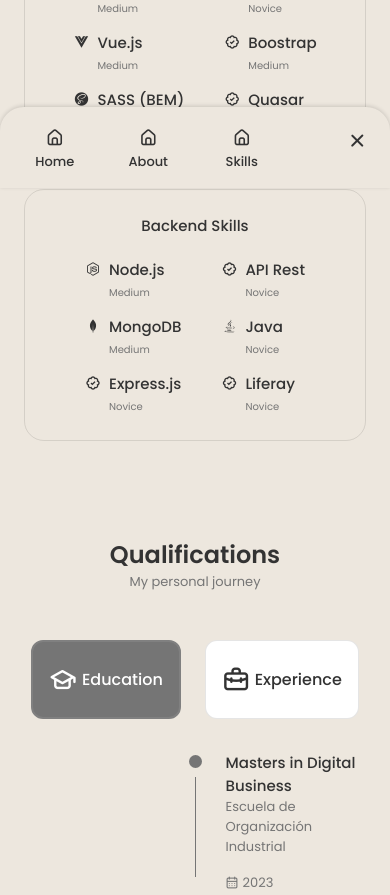
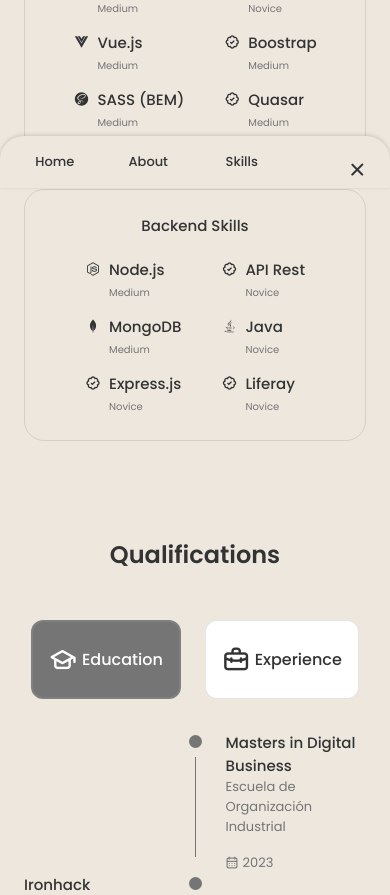
Before and after one commit to miguelow/personal-portfolio, a React (Create React App) app: page / in a window 390 px wide. Shown: the part 1500-2395 px from the top of the page. Built offline with nearby package versions, Linux system fonts and the light colour scheme.

Commit message:
updated header

```diff
--- a/src/components/header/Header.css
+++ b/src/components/header/Header.css
@@ -93,7 +93,6 @@
   }
 
   .nav__close {
-    position: abolute;
     right: 1.3rem;
     bottom: 0.5rem;
     font-size: 1.5rem;
--- a/src/components/header/Header.jsx
+++ b/src/components/header/Header.jsx
@@ -30,7 +30,6 @@
               {headerItems.map((item) => (
                 <li className="nav__item">
                   <a href={item.href} className="nav__link">
-                    <i className="uil uil-estate nav__icon"></i>
                       {item.name}
                   </a>
                 </li>
--- a/src/components/qualifications/Qualifications.jsx
+++ b/src/components/qualifications/Qualifications.jsx
@@ -10,7 +10,7 @@
   return (
     <section className="qualifications section" id="qualifications">
       <h2 className="section__title">Qualifications</h2>
-      <span className="section__subtitle">My personal journey</span>
+      <span className="section__subtitle"></span>
 
       <div className="qualification__container container">
         <div className="qualification__tabs">
```
